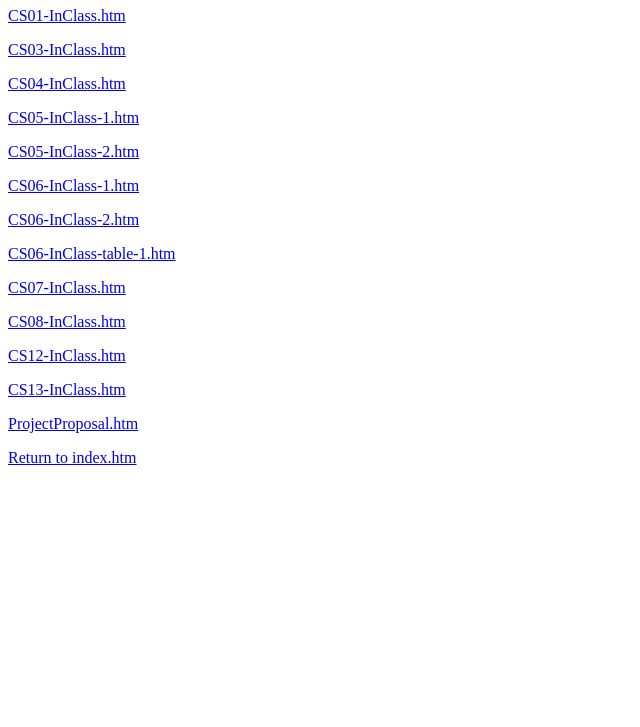
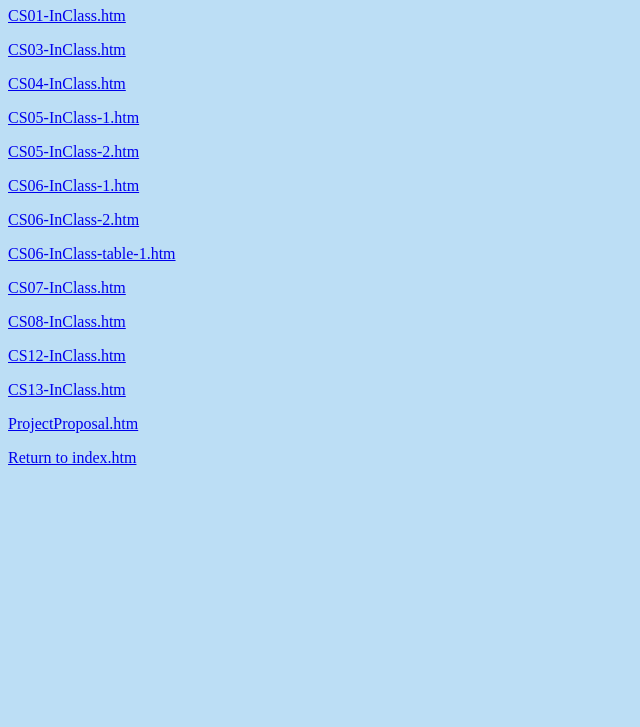
Before and after one commit to dchu07/WebTech, a plain HTML site: page Classwork/low.htm in a window 1280 px wide. Shown: the part 73-800 px from the top of the page, without its empty margins (0-640 px from the left). Drawn offline with Linux system fonts and the light colour scheme.

Commit message:
updated low.htm

```diff
--- a/Classwork/low.htm
+++ b/Classwork/low.htm
@@ -4,6 +4,11 @@
 <head>
     <meta charset="UTF-8">
     <title>List of Work - Demi Chu</title>
+    <style type="text/css">
+        html {
+            background-color: rgb(188, 222, 245);
+        }
+    </style>
 
 </head>
 
```
